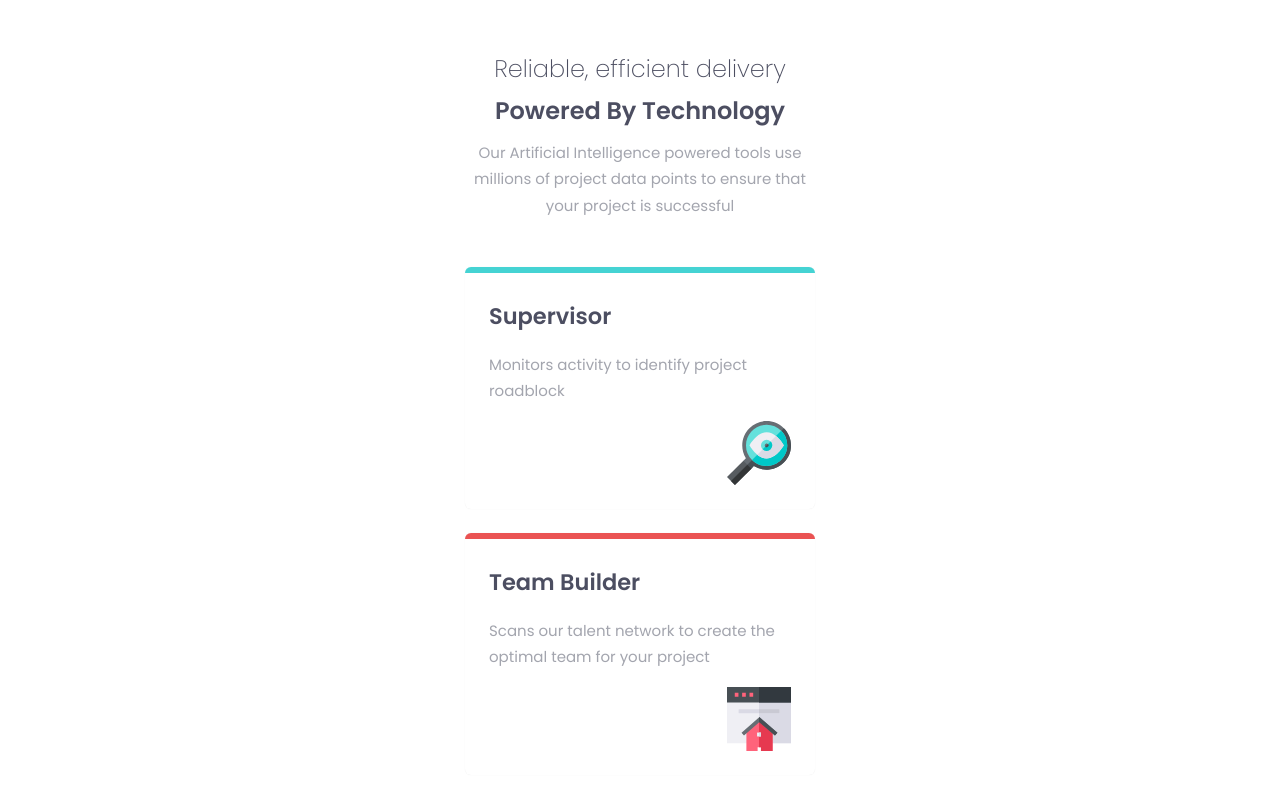
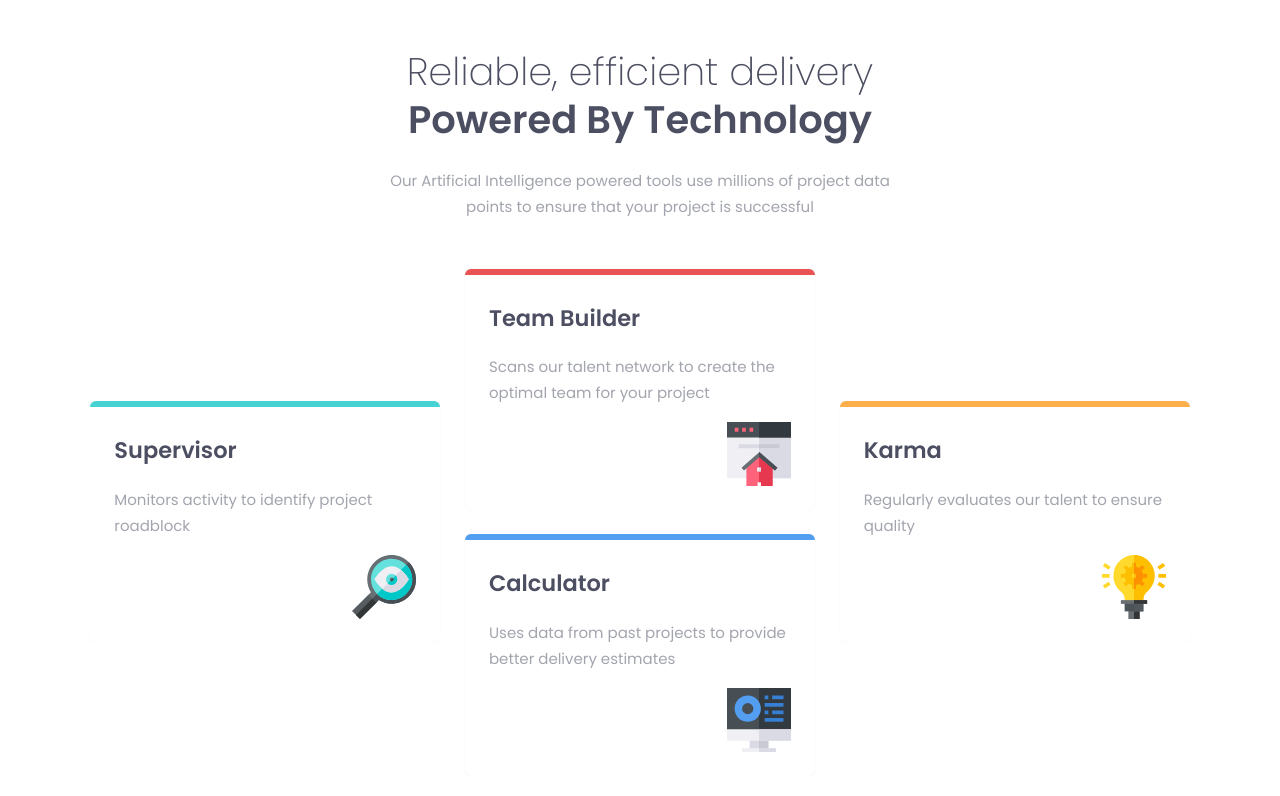
Before and after one commit to yojeremiah/frontend-mentor, a plain HTML site: page four-card-feature-section/index.html in a window 1280 px wide. Shown: the top 796 px of the page. Drawn offline with Linux system fonts and the light colour scheme.

Commit message:
Add desktop styles

```diff
--- a/four-card-feature-section/styles.scss
+++ b/four-card-feature-section/styles.scss
@@ -24,6 +24,7 @@ body {
   // border: 1px solid red;
   max-width: 1440px;
   padding: 2rem;
+  margin: 0 auto;
 }
 
 .header {
@@ -33,7 +34,7 @@ body {
   justify-content: center;
   align-items: center;
   text-align: center;
-  max-width: 350px;
+
   margin: 1rem auto 3rem;
 }
 
@@ -50,6 +51,7 @@ body {
 
 .subtext {
   color: $light-grey;
+  max-width: 350px;
   margin-top: 0.5rem;
 }
 
@@ -96,3 +98,39 @@ body {
     border-top: 6px solid $blue;
   }
 }
+
+@media screen and (min-width: 900px) {
+  .tagline,
+  .subtag {
+    font-size: 2.4rem;
+    line-height: 1.25;
+  }
+
+  .subtext {
+    max-width: 520px;
+    margin-top: 1.5rem;
+  }
+
+  .card-wrapper {
+    grid-template-columns: repeat(3, 1fr);
+    grid-template-rows: repeat(4, 1fr);
+    max-width: 1100px;
+    margin: 0 auto;
+  }
+
+  .card-1 {
+    grid-row: 2/4;
+  }
+
+  .card-2 {
+    grid-row: 1/3;
+  }
+
+  .card-3 {
+    grid-row: 2/4;
+  }
+
+  .card-4 {
+    grid-row: 3/5;
+  }
+}
```
Also changed, not shown: four-card-feature-section/styles.css.
